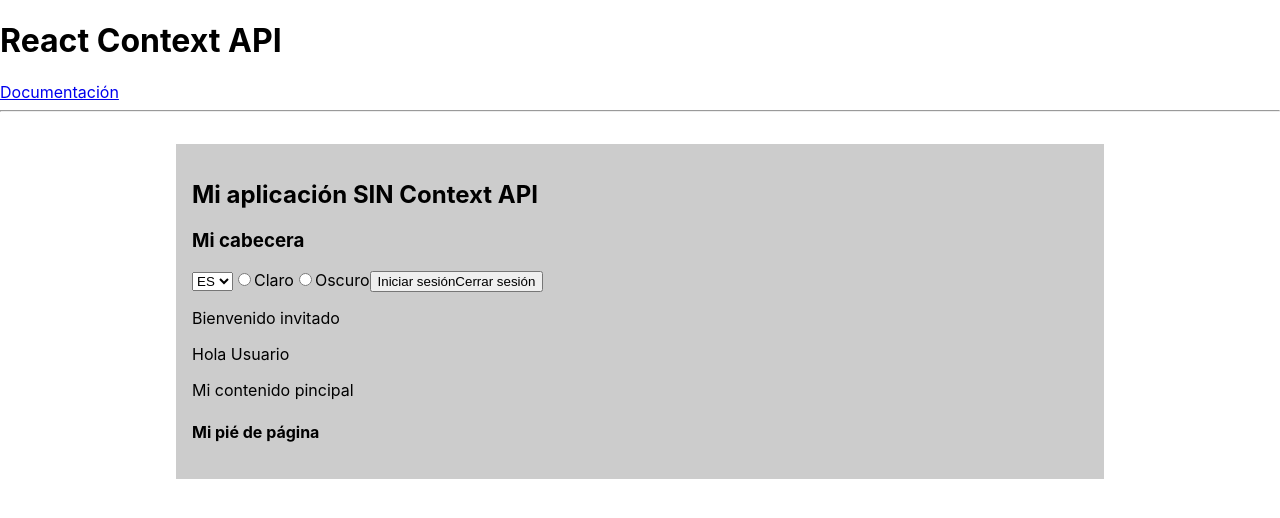
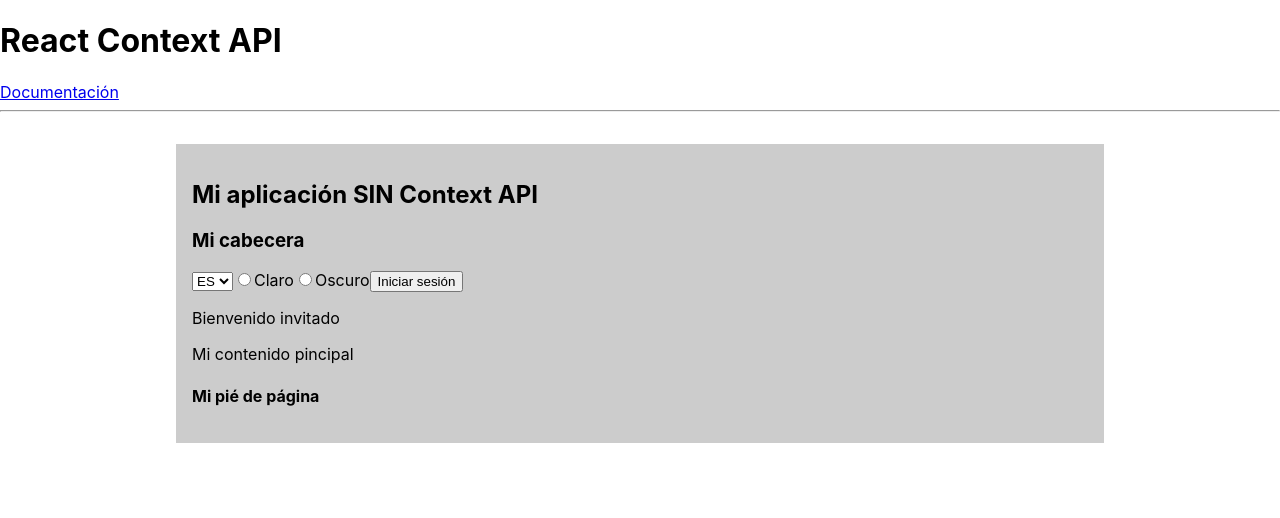
Before and after one commit to Dachi90/Curso-React-JonMircha, a React (Create React App) app in the folder react-context/: page / in a window 1280 px wide. Shown: the top 518 px of the page. Built offline with nearby package versions, Linux system fonts and the light colour scheme.

Commit message:
78. Prueba por mi sin ver el video

```diff
--- a/react-context/src/components/Header.js
+++ b/react-context/src/components/Header.js
@@ -1,4 +1,5 @@
-const Header = ({ theme, handleTheme, texts, handleLanguage }) => {
+const Header = ({ theme, handleTheme, texts, handleLanguage, handleLogin, loginStatus }) => {
+  console.log(loginStatus);
   return (
     <header className={theme}>
       <h2>{texts.headerTitle}</h2>
@@ -11,10 +12,7 @@ const Header = ({ theme, handleTheme, texts, handleLanguage }) => {
       <label htmlFor="ligth">{texts.headerLight}</label>
       <input type="radio" name="theme" id="dark" onClick={handleTheme} value="dark" />
       <label htmlFor="dark">{texts.headerDark}</label>
-      <button>
-        {texts.buttonLogin}
-        {texts.buttonLogout}
-      </button>
+      <button onClick={handleLogin}>{loginStatus ? texts.buttonLogout : texts.buttonLogin}</button>
     </header>
   );
 };
--- a/react-context/src/components/Main.js
+++ b/react-context/src/components/Main.js
@@ -1,8 +1,7 @@
-const Main = ({ theme, texts }) => {
+const Main = ({ theme, texts, loginStatus }) => {
   return (
     <main className={theme}>
-      <p>{texts.mainWelcome}</p>
-      <p>{texts.mainHello}</p>
+      {loginStatus ? <p>{texts.mainHello}</p> : <p>{texts.mainWelcome}</p>}
       <p>{texts.mainContent}</p>
     </main>
   );
--- a/react-context/src/components/MyPage.js
+++ b/react-context/src/components/MyPage.js
@@ -37,6 +37,7 @@ const MyPage = () => {
   const [theme, setTheme] = useState(initialTheme);
   const [language, setLanguage] = useState(initialLanguage);
   const [texts, setTexts] = useState(translations[language]);
+  const [login, setLogin] = useState(false);
 
   const handleTheme = (e) => {
     console.log(e.target.value);
@@ -58,10 +59,19 @@ const MyPage = () => {
     }
   };
 
+  const handleLogin = () => {
+    /* if (login === false) {
+      setLogin(true);
+    } else {
+      setLogin(false);
+    } */
+    !login ? setLogin(true) : setLogin(false);
+  };
+
   return (
     <div className="my-page">
-      <Header theme={theme} handleTheme={handleTheme} texts={texts} handleLanguage={handleLanguage} />
-      <Main theme={theme} texts={texts} />
+      <Header theme={theme} handleTheme={handleTheme} texts={texts} handleLanguage={handleLanguage} handleLogin={handleLogin} loginStatus={login} />
+      <Main theme={theme} texts={texts} loginStatus={login} />
       <Footer theme={theme} texts={texts} />
     </div>
   );
```
